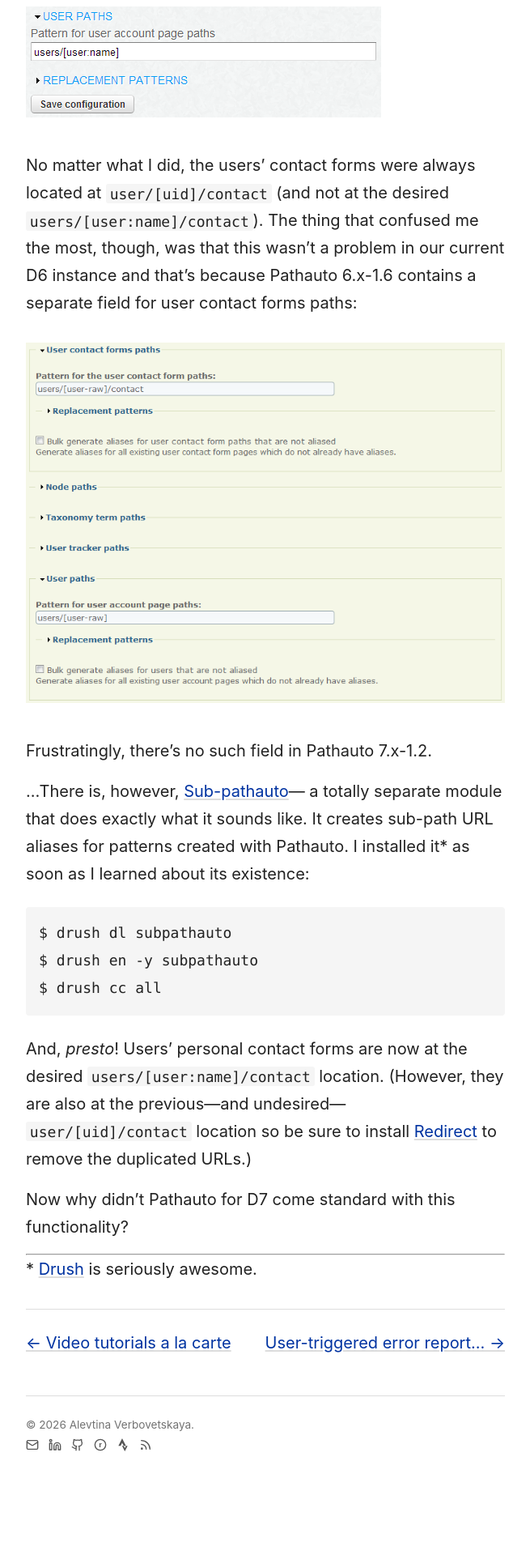
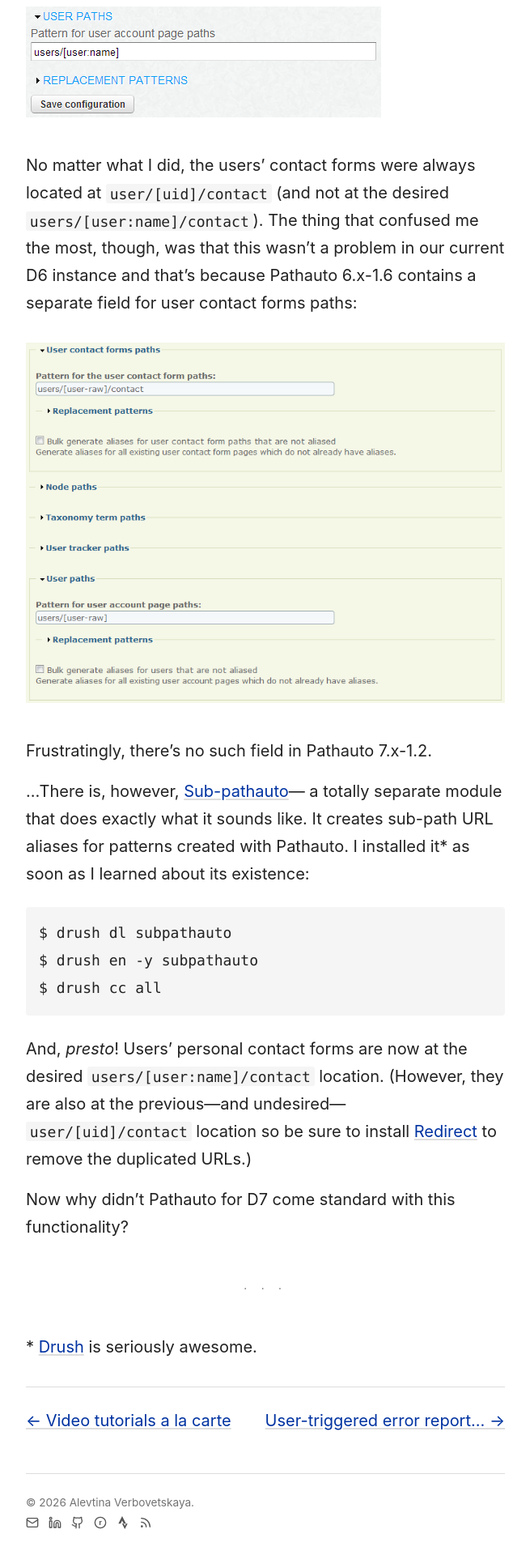
Before and after one commit to alevtina/alevtina.github.io, a Jekyll site: the page built from _posts/2013-09-17-drupal-7-friendly-urls-for-personal-user-contact-forms.md, in a window 1280 px wide. Shown: the part 944-2864 px from the top of the page at 81% size, without its empty margins (312-967 px from the left). Built offline with Jekyll 4.4.1, drawn with Linux system fonts in a browser that asks for light colours; some web fonts are replaced; before the commit the page ends 2768 px from its top, so only the background shows below that.

Commit message:
Revise post and style HRs as subtle centered dots

```diff
--- a/assets/main.scss
+++ b/assets/main.scss
@@ -449,6 +449,19 @@
         margin-bottom: 0.75rem;
     }
 
+    hr {
+        border: none;
+        text-align: center;
+        margin: 2.5rem 0;
+
+        &::after {
+            content: "· · ·";
+            color: var(--text-muted);
+            letter-spacing: 0.5em;
+            font-size: 0.85rem;
+        }
+    }
+
     a {
         text-decoration: underline;
         text-decoration-color: var(--border);
```
